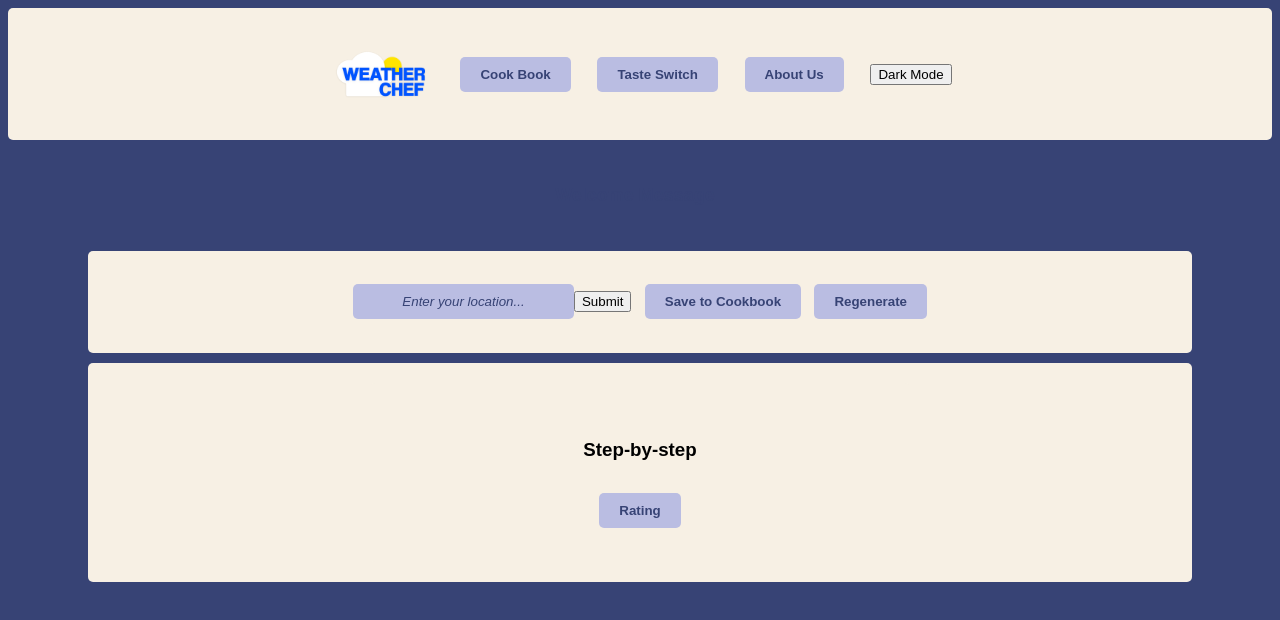
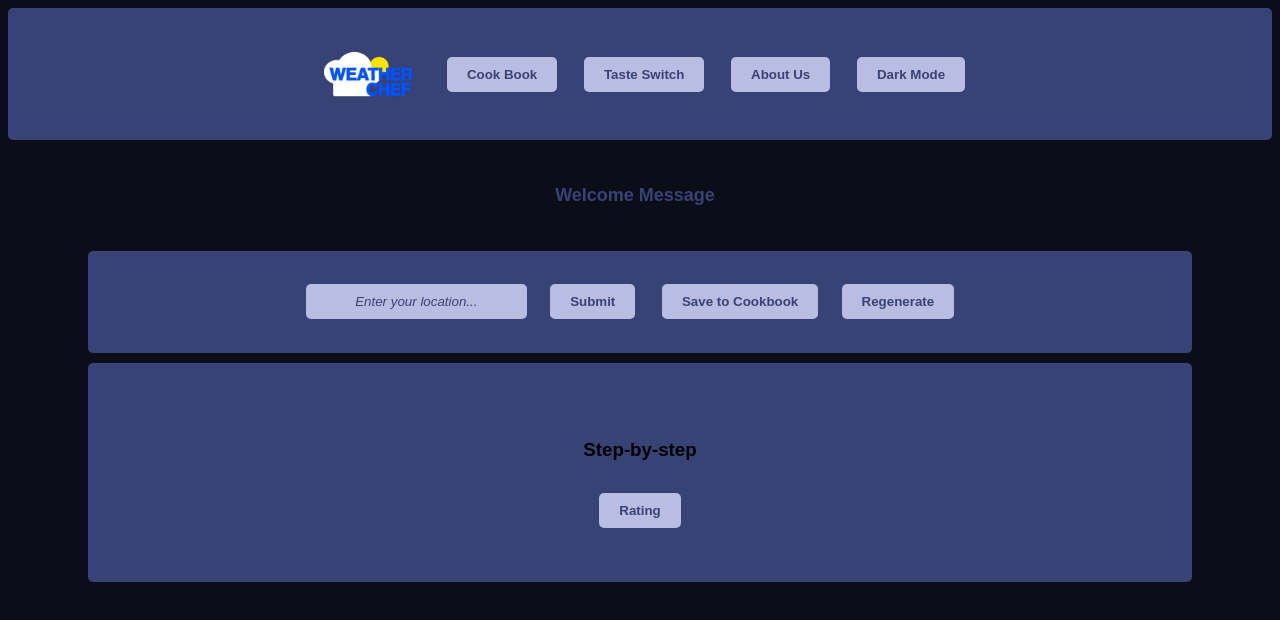
Before and after one commit to fredonyernesto/Group-3-Project, a plain HTML site: page index.html in a window 1280 px wide. Drawn offline with Linux system fonts and the light colour scheme; no server answers.

Commit message:
continued working on dark mode

```diff
--- a/assets/darkmode.css
+++ b/assets/darkmode.css
@@ -1,3 +1,15 @@
 .dark-mode {
-    background-color: #374375;
+    background-color: #0b0e18;
+
+    header {
+        background-color: #374375
+    }
+
+    .container {
+        background-color: #374375;
+    }
+
+    #section-2 , .recipes {
+        background-color: #374375;
+    }
 }
--- a/assets/style.css
+++ b/assets/style.css
@@ -43,6 +43,23 @@ header {
 #cook-book:hover #cookbook-list {
   display: block;
 }
+
+.dark-mode #toggle {
+  margin: 1em;
+  font-weight: bolder;
+  background-color: #babde2;
+  color: #374375;
+  border: none;
+  padding: 10px 20px;
+  border-radius: 5px;
+  cursor: pointer;
+}
+
+.dark-mode #toggle:hover {
+  box-shadow: 0 4px 4px rgba(0, 0, 0, 0.2);
+  background-color: rgb(239, 221, 129);
+}
+
 /*create button and animations*/
 header #Cook-Book,
 header #taste-switch,
@@ -106,6 +123,9 @@ header #about-us:hover {
   justify-content: center;
   width: auto;
 }
+.container > * {
+  margin: 0 10px;
+}
 
 @media screen and (max-width: 600px) {
   .container {
@@ -164,6 +184,21 @@ header #about-us:hover {
   background-color: rgb(239, 221, 129); /* Same as other button hover background */
 }
 
+#submit {
+  margin: 1em;
+  font-weight: bolder;
+  background-color: #babde2;
+  color: #374375;
+  border: none;
+  padding: 10px 20px;
+  border-radius: 5px;
+  cursor: pointer;
+}
+
+#submit:hover {
+  box-shadow: 0 4px 4px rgba(0, 0, 0, 0.2);
+  background-color: rgb(239, 221, 129); /* Same as other button hover background */
+}
 
 #section-2 {
   background-color: #f7f0e4;
```
